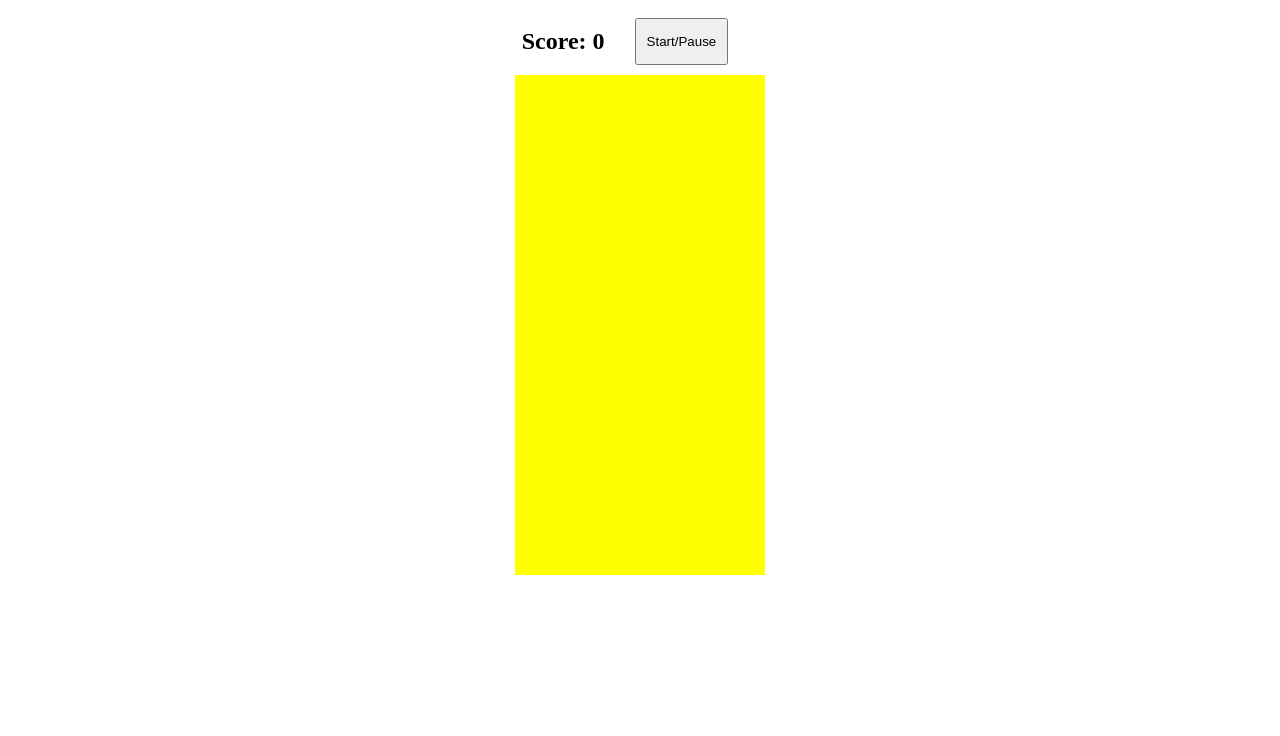
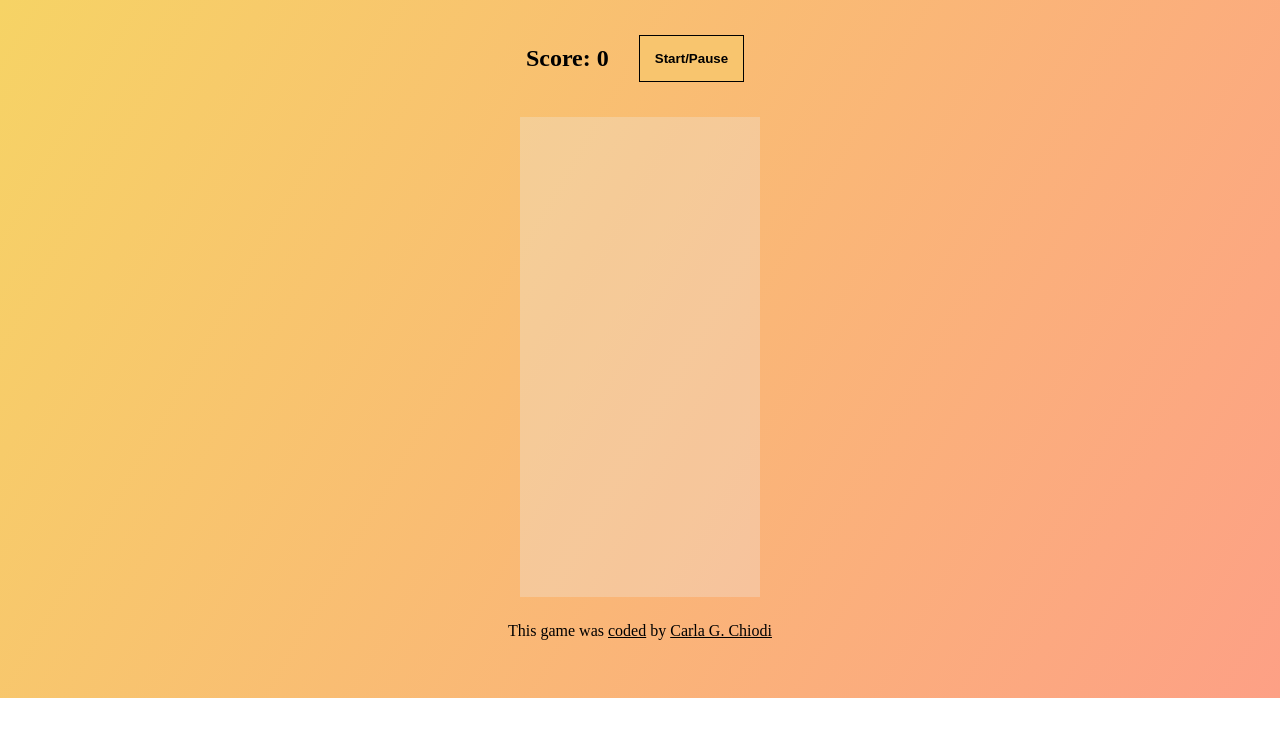
Before and after one commit to chiodicg/Tetris, a plain HTML site: page index.html in a window 1280 px wide. Drawn offline with Linux system fonts and the light colour scheme.

Commit message:
Styling grid and setting variables

```diff
--- a/app.js
+++ b/app.js
@@ -1,3 +1,8 @@
 document.addEventListener('DOMContentLoaded', () => {
-  //code here
+  const grid = document.querySelector('.grid');
+  let squares = Array.from(document.querySelectorAll('.grid div'));
+  const width = 10;
+  const score = document.querySelector('#score')
+  const startButton = document.querySelector('#start-pause')
+  console.log(squares)
 })
--- a/index.html
+++ b/index.html
@@ -11,7 +11,7 @@
 <body>
   <div class="start-score">
     <h2>Score:<span id="score"> 0</span></h2>
-    <button type="button" name="button" id="start-button">Start/Pause</button>
+    <button type="button" name="button" id="start-pause"><strong>Start/Pause</strong></button>
   </div>
   <div class="grid">
     <div></div>
@@ -214,7 +214,95 @@
     <div></div>
     <div></div>
     <div></div>
+    <div></div>
+    <div></div>
+    <div></div>
+    <div></div>
+    <div></div>
+    <div></div>
+    <div></div>
+    <div></div>
+    <div></div>
+    <div></div>
+    <div></div>
+    <div></div>
+    <div></div>
+    <div></div>
+    <div></div>
+    <div></div>
+    <div></div>
+    <div></div>
+    <div></div>
+    <div></div>
+    <div></div>
+    <div></div>
+    <div></div>
+    <div></div>
+    <div></div>
+    <div></div>
+    <div></div>
+    <div></div>
+    <div></div>
+    <div></div>
+    <div></div>
+    <div></div>
+    <div></div>
+    <div></div>
+    <div></div>
+    <div></div>
+    <div></div>
+    <div></div>
+    <div></div>
+    <div></div>
+    <div></div>
+    <div></div>
+    <div></div>
+    <div></div>
+    <div></div>
+    <div></div>
+    <div></div>
+    <div></div>
+    <div></div>
+    <div></div>
+    <div></div>
+    <div></div>
+    <div></div>
+    <div></div>
+    <div></div>
+    <div></div>
+    <div></div>
+    <div></div>
+    <div></div>
+    <div></div>
+    <div></div>
+    <div></div>
+    <div></div>
+    <div></div>
+    <div></div>
+    <div></div>
+    <div></div>
+    <div></div>
+    <div></div>
+    <div></div>
+    <div></div>
+    <div></div>
+    <div></div>
+    <div></div>
+    <div></div>
+    <div></div>
+    <div></div>
+    <div></div>
+    <div></div>
+    <div></div>
+    <div></div>
+    <div></div>
+    <div></div>
+    <div></div>
+    <div></div>
+    <div></div>
+    <div></div>
+    <div></div>
   </div>
-
+  <footer>This game was <a href="https://github.com/chiodicg/Tetris" target="_blank">coded</a> by <a href="https://www.linkedin.com/in/carla-gottschald-chiodi-5bb811172" target="_blank">Carla G. Chiodi</a> </footer>
 </body>
 </html>
--- a/style.css
+++ b/style.css
@@ -1,17 +1,44 @@
+body {
+  background-image: linear-gradient(120deg, #f6d365 0%, #fda085 100%);
+  background-repeat: no-repeat;
+  background-size: cover;
+  padding-bottom: 50px;
+}
 .start-score {
   display: flex;
   flex-direction: row;
   justify-content: center;
+  margin: 25px 0;
+  padding-left: 20px;
 }
 
 button {
+  background-color: #F8C56E;
+  border: 1px solid black;
   margin: 10px 30px;
-  padding: 0 10px;
+  padding: 0 15px;
 }
 
 .grid {
+  display: flex;
+  flex-wrap: wrap;
+  height: 480px;
   margin: 0 auto;
-  height: 500px;
-  width: 250px;
-  background-color: yellow;
+  width: 240px;
 }
+
+.grid div {
+  background: rgba(234,234,234,0.3);
+  height: 20px;
+  width: 20px;
+}
+
+footer {
+  font-size: 1rem;
+  margin-top: 25px;
+  text-align: center;
+}
+
+footer a {
+  color: black;
+}
```
